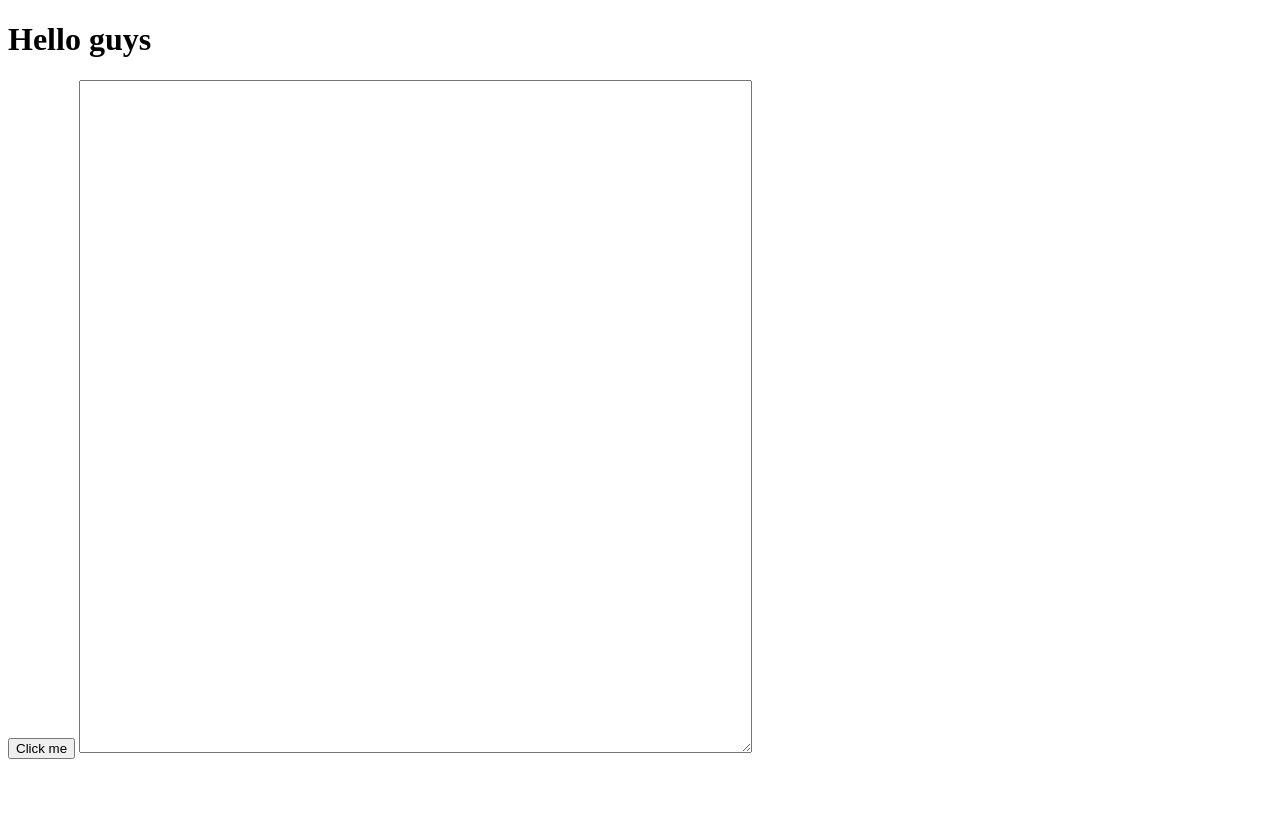
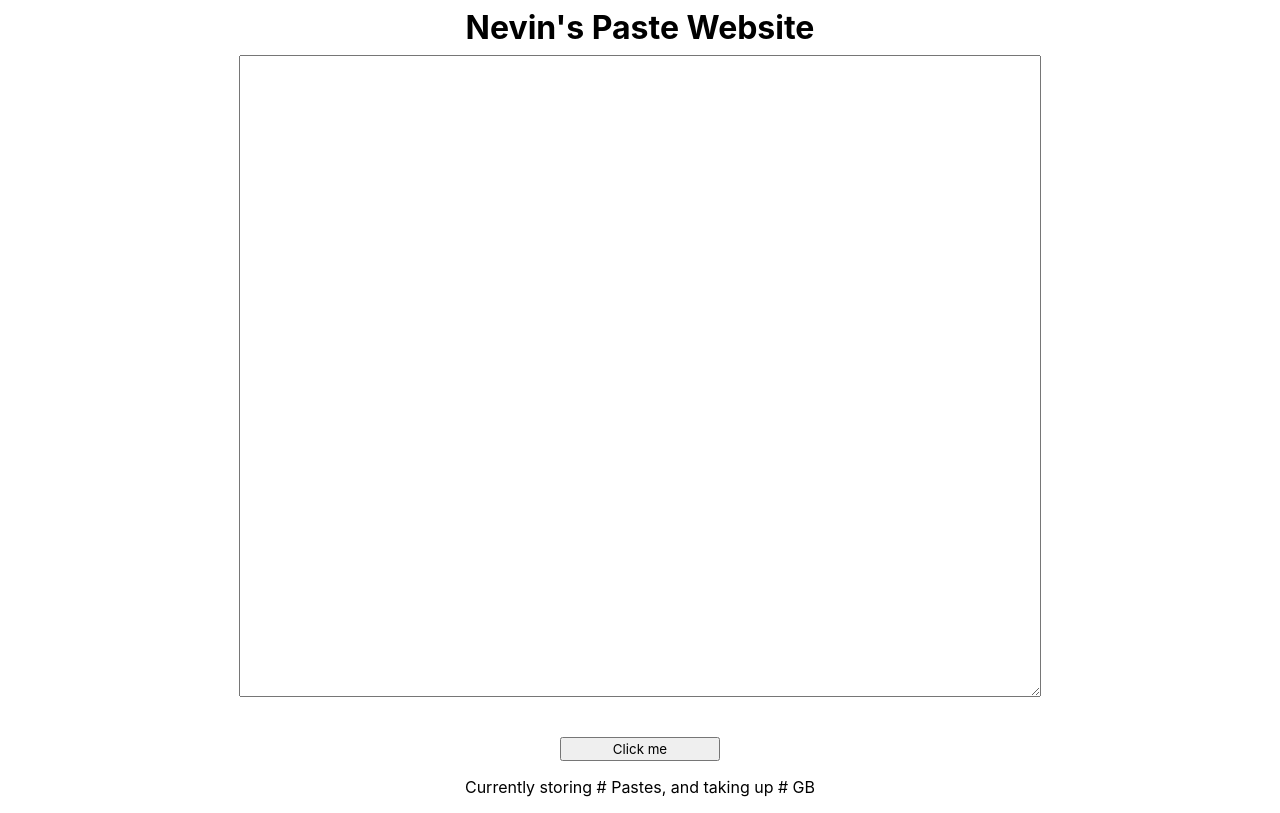
Before and after one commit to nevinpuri/Nevin-Paste-App, a website: page public/index.html in a window 1280 px wide. Drawn offline with nearby package versions, Linux system fonts and the light colour scheme; no server answers.

Commit message:
got pasting finished, just adding the finishing touches

```diff
--- a/public/index.html
+++ b/public/index.html
@@ -8,9 +8,14 @@
     <script src="main.js"></script>
     <link rel="stylesheet" href="style.css" type="text/css" />
   </head>
+  <header>
+    <h1>Nevin's Paste Website</h1>
+  </header>
   <body>
-    <h1>Hello guys</h1>
-    <button id="sendPaste">Click me</button>
-    <textarea type="text" class="userInput" id="userInput"></textarea>
+    <div class="pasteArea">
+      <textarea type="text" class="userInput" id="userInput"></textarea>
+      <button id="createPasteButton" class="createPasteButton">Click me</button>
+    </div>
+    <p class="footer">Currently storing # Pastes, and taking up # GB</p>
   </body>
 </html>
--- a/public/main.js
+++ b/public/main.js
@@ -1,13 +1,21 @@
 $(function () {
   var socket = io();
 
-  var $sendPaste = document.getElementById("sendPaste");
+  var $createPaste = document.getElementById("createPasteButton");
   var $userInput = document.getElementById("userInput");
   var $urlString = window.location.href;
 
   $userInput.value = "";
 
-  $sendPaste.onclick = () => {
+  var url = new URL($urlString);
+  var params = url.searchParams.get("paste");
+  socket.emit("client request paste", params);
+
+  $createPaste.onclick = () => {
     socket.emit("client send new paste", $userInput.value);
   };
+
+  socket.on("server send paste data", (data) => {
+    $userInput.value = data;
+  });
 });
--- a/public/style.css
+++ b/public/style.css
@@ -1,4 +1,35 @@
+* {
+  padding: 0;
+  margin: 0;
+  font-family: -apple-system, BlinkMacSystemFont, "Segoe UI", Roboto, Oxygen,
+    Ubuntu, Cantarell, "Open Sans", "Helvetica Neue", sans-serif;
+}
+
 .userInput {
-  height: 50em;
-  width: 50em;
+  height: 80vh;
+  width: 100vh;
+  margin: auto;
 }
+
+.pasteArea {
+  display: flex;
+  flex-direction: column;
+  text-align: center;
+}
+
+.createPasteButton {
+  height: 3vh;
+  width: 20vh;
+  margin: auto;
+  margin-top: 5vh;
+}
+
+header {
+  text-align: center;
+  padding: 1vh;
+}
+
+.footer {
+  text-align: center;
+  margin: 2vh;
+}
```
Also changed, not shown: index.js (+27 -17 lines).
